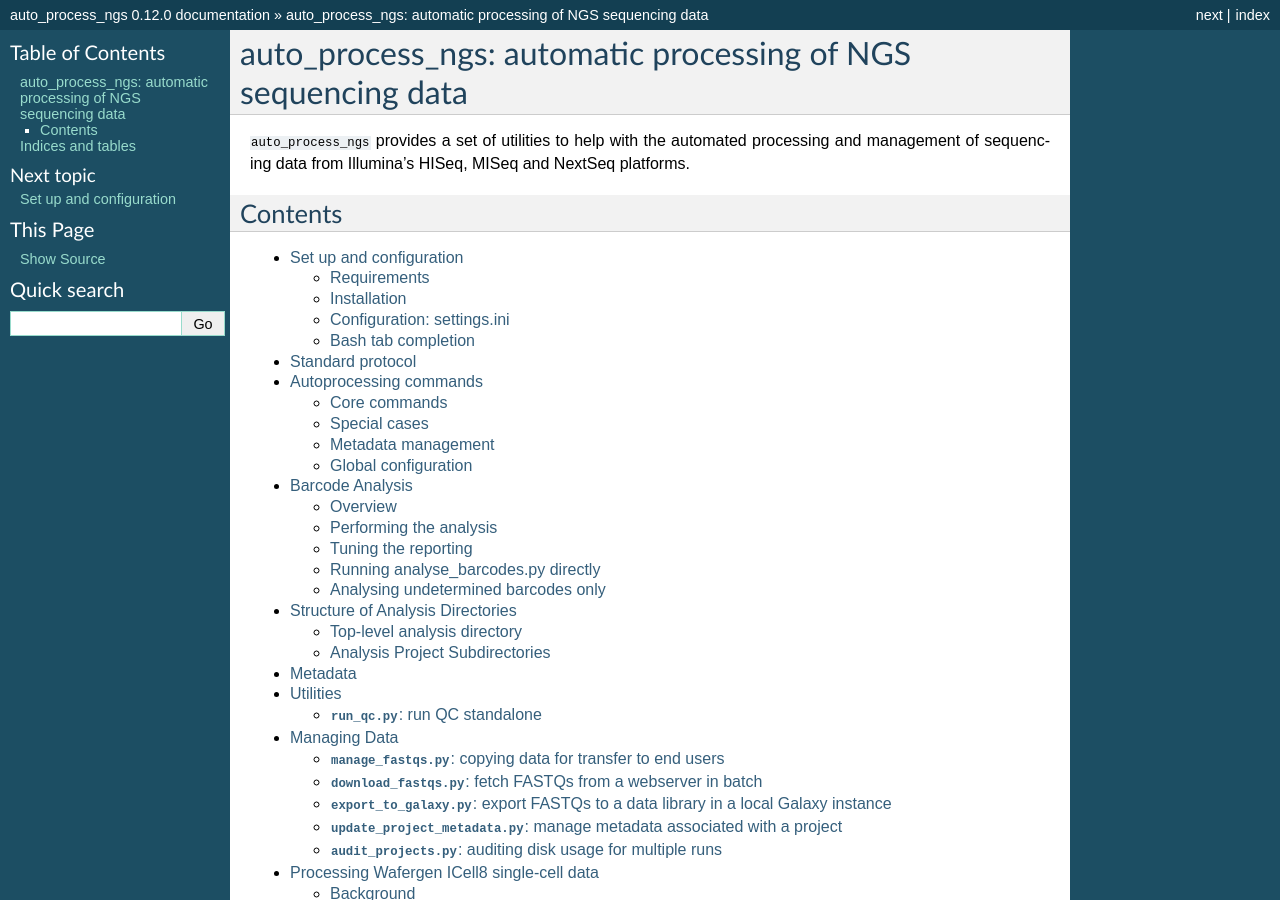
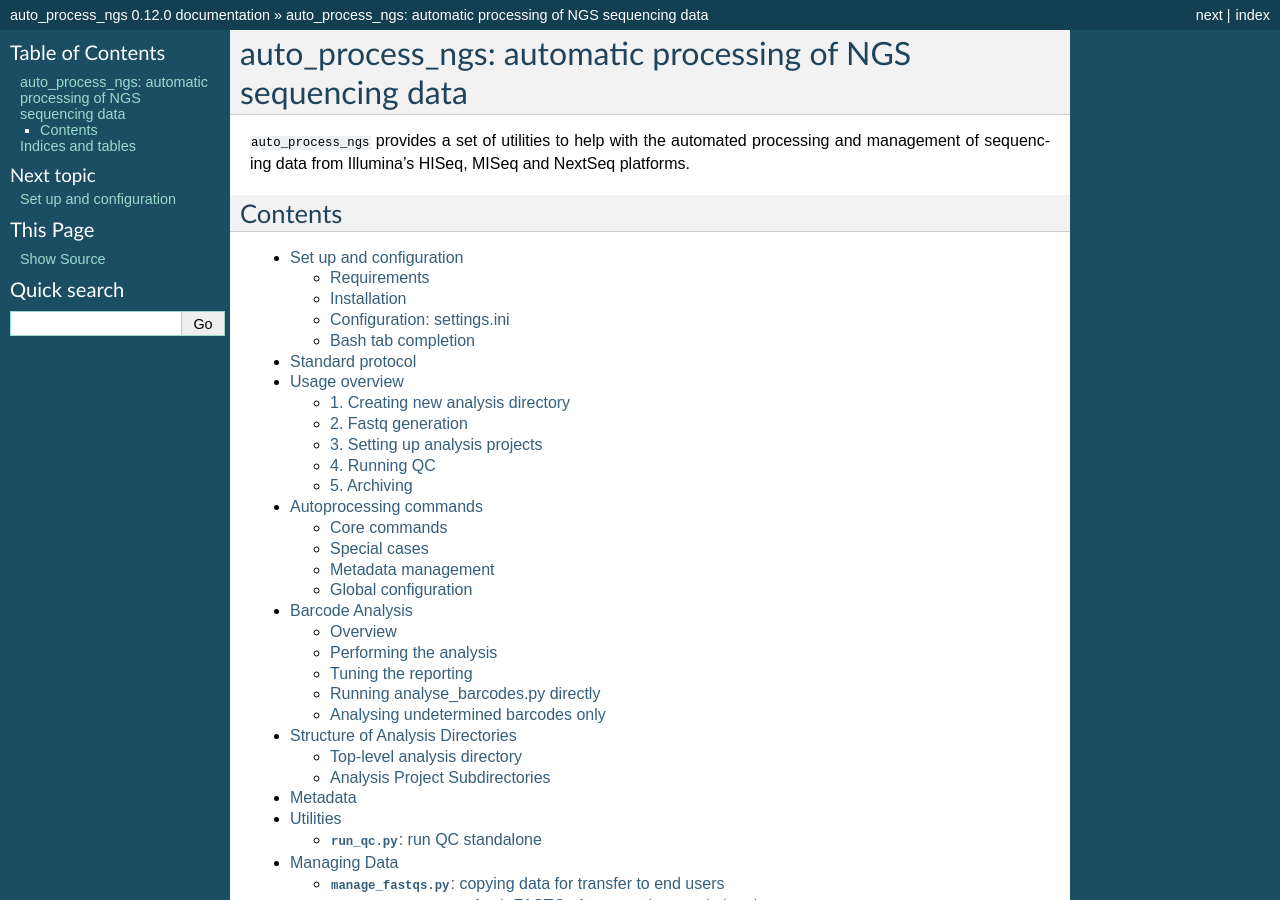
Before and after one commit to fls-bioinformatics-core/auto_process_ngs, a Sphinx documentation site: the page built from docs/source/index.rst, in a window 1280 px wide and 900 px high. Built offline with Sphinx 7.4.7, drawn with Linux system fonts in a browser that asks for light colours.

Commit message:
Add placeholder pages for usage documentation.

```diff
--- a/docs/source/index.rst
+++ b/docs/source/index.rst
@@ -13,6 +13,7 @@ Contents
 
    setup
    standard_protocol
+   usage
    commands
    barcode_analysis
    analysis_dirs
--- /dev/null
+++ b/docs/source/stages/analysis_dirs.rst
@@ -0,0 +1,4 @@
+Setting up analysis projects
+============================
+
+TBA
--- /dev/null
+++ b/docs/source/stages/archive.rst
@@ -0,0 +1,4 @@
+Archiving
+=========
+
+TBA
--- /dev/null
+++ b/docs/source/stages/make_fastqs.rst
@@ -0,0 +1,4 @@
+Fastq generation
+================
+
+TBA
--- /dev/null
+++ b/docs/source/stages/qc.rst
@@ -0,0 +1,4 @@
+Running QC
+==========
+
+TBA
--- /dev/null
+++ b/docs/source/stages/setup.rst
@@ -0,0 +1,4 @@
+Creating new analysis directory
+===============================
+
+TBA
```
Also changed, not shown: docs/source/usage.rst (added, +12 -0 lines).
